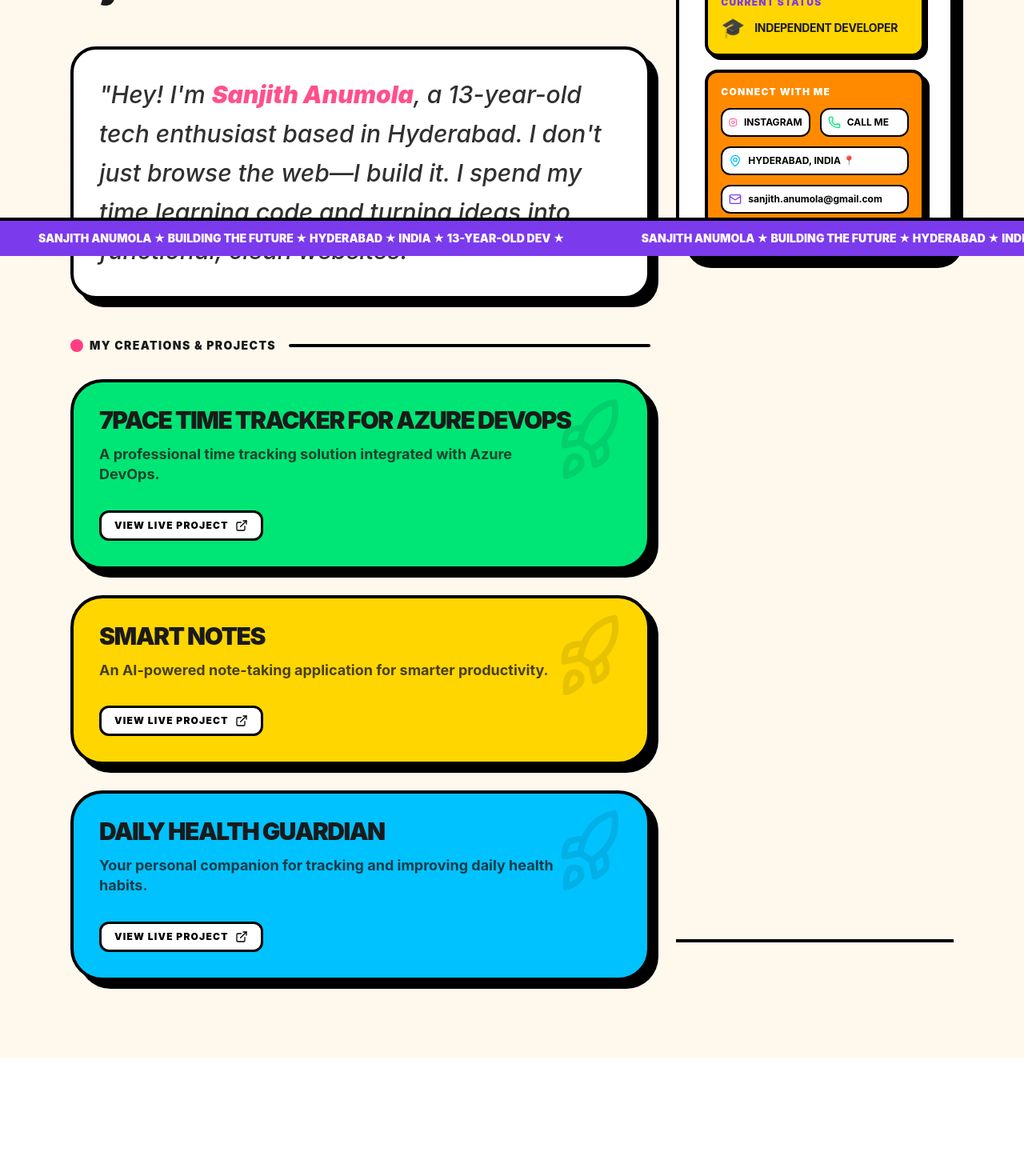
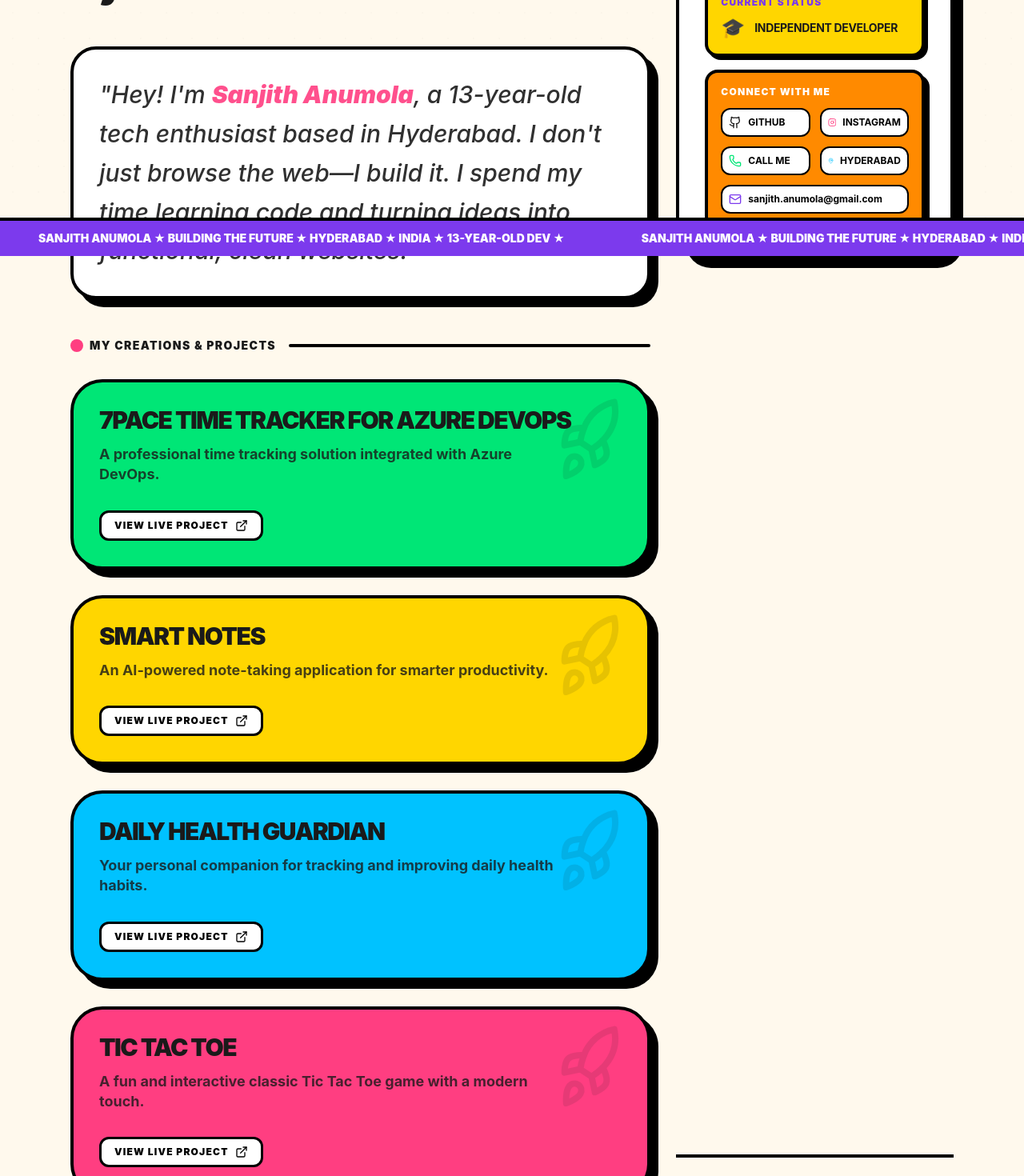
Before and after one commit to sanjithanumola/Sanjith-Anumola-, a React (Vite) app: page / in a window 1280 px wide. Shown: the part 480-1950 px from the top of the page at 80% size. Before the commit the page ends 1802 px from the top, so only its background shows below. Built offline with nearby package versions, Linux system fonts and the light colour scheme.

Commit message:
feat: Add Tic Tac Toe project and GitHub link
Includes the new Tic Tac Toe game project in the portfolio and adds a direct link to the GitHub profile in the connect section.

```diff
--- a/src/App.tsx
+++ b/src/App.tsx
@@ -25,6 +25,12 @@ export default function App() {
       link: "https://daily-health-guardian.vercel.app/",
       color: "bg-[#00C2FF]",
       description: "Your personal companion for tracking and improving daily health habits."
+    },
+    {
+      name: "Tic Tac Toe",
+      link: "https://tic-tac-toe-liart-alpha-24.vercel.app/",
+      color: "bg-[#FF3E81]",
+      description: "A fun and interactive classic Tic Tac Toe game with a modern touch."
     }
   ];
 
@@ -160,6 +166,15 @@ export default function App() {
 
                     <div className="grid grid-cols-1 sm:grid-cols-2 gap-3">
                       <a
+                        href="https://github.com/sanjithanumola"
+                        target="_blank"
+                        className="flex items-center gap-2 bg-white text-black p-2 rounded-xl border-2 border-black hover:rotate-1 transition-transform"
+                      >
+                        <Github className="w-4 h-4 text-[#181717]" />
+                        <span className="font-bold text-xs uppercase">GitHub</span>
+                      </a>
+
+                      <a
                         href="https://instagram.com/sanjith.anumola_12"
                         target="_blank"
                         className="flex items-center gap-2 bg-white text-black p-2 rounded-xl border-2 border-black hover:-rotate-1 transition-transform"
@@ -167,7 +182,9 @@ export default function App() {
                         <Instagram className="w-4 h-4 text-[#FF3E81]" />
                         <span className="font-bold text-xs uppercase">Instagram</span>
                       </a>
+                    </div>
 
+                    <div className="grid grid-cols-1 sm:grid-cols-2 gap-3">
                       <a
                         href="tel:+919381259371"
                         className="flex items-center gap-2 bg-white text-black p-2 rounded-xl border-2 border-black hover:rotate-1 transition-transform"
@@ -175,11 +192,11 @@ export default function App() {
                         <Phone className="w-4 h-4 text-[#00E676]" />
                         <span className="font-bold text-xs uppercase">Call Me</span>
                       </a>
-                    </div>
 
-                    <div className="flex items-center gap-2 bg-white text-black p-2 rounded-xl border-2 border-black">
-                      <MapPin className="w-4 h-4 text-[#00C2FF]" />
-                      <span className="font-bold text-xs uppercase">Hyderabad, India 📍</span>
+                      <div className="flex items-center gap-2 bg-white text-black p-2 rounded-xl border-2 border-black">
+                        <MapPin className="w-4 h-4 text-[#00C2FF]" />
+                        <span className="font-bold text-xs uppercase">Hyderabad</span>
+                      </div>
                     </div>
 
                     <a
```
